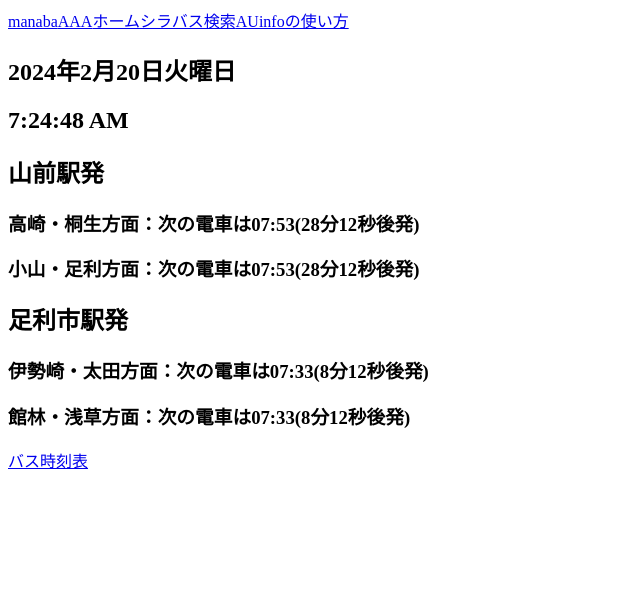
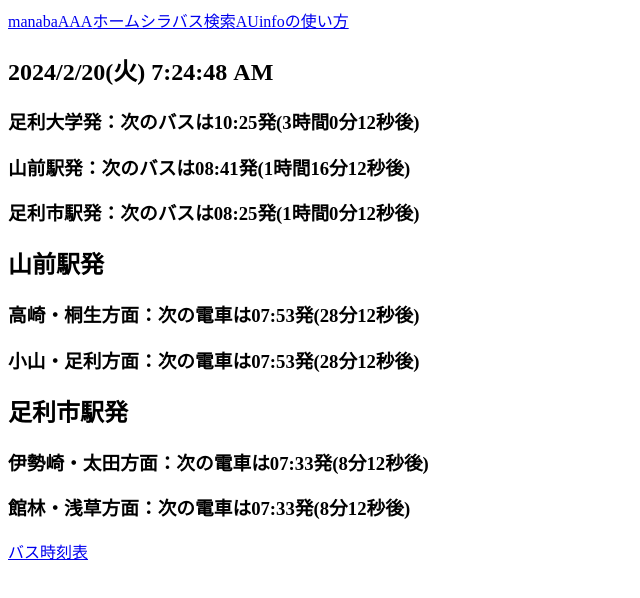
Before and after one commit to kappy0713/AUinfo, a Next.js app: page / in a window 1280 px wide. Shown: the top 598 px of the page, without its empty margins (0-640 px from the left). Built offline with nearby package versions, Linux system fonts and the light colour scheme.

Commit message:
bustimeUpdate

```diff
--- a/src/pages/index.js
+++ b/src/pages/index.js
@@ -15,8 +15,6 @@ const yama_au_schedule = ['08:41', '09:44', '11:06', '11:56', '12:36', '13:41',
 // 足利市駅発
 const ashi_au_schedule = ['08:25', '09:28', '10:50', '11:40', '12:20', '13:25', '15:50'];
 
-
-const busSchedule = ['13:00', '14:00', '15:00'];
 
 // 電車の時刻表
 // 上から順に平日, 土曜日, 日曜日
@@ -38,8 +36,6 @@ const ashi_tate_schedule = ['05:09', '05:34', '05:52', '05:56', '06:17', '06:32'
 const sat_ashi_tate_schedule = ['05:09', '05:34', '05:52', '05:56', '06:17', '06:32', '06:44', '06:51', '07:04', '07:17', '07:33', '07:39', '07:56', '08:02', '08:19', '08:33', '08:43', '09:01', '09:10', '09:23', '09:39', '09:55', '10:16', '10:26', '10:37', '10:51', '11:28', '11:38', '11:57', '12:26', '12:39', '12:57', '13:26', '13:39', '13:57', '14:26', '14:39', '14:53', '15:24', '15:37', '15:49', '16:04', '16:14', '16:37', '16:42', '17:04', '17:14', '17:37', '17:44', '18:06', '18:13', '18:34', '18:42', '19:02', '19:10', '19:27', '19:35', '19:48', '20:04', '20:24', '20:34', '20:53', '21:24', '21:51', '22:14', '22:52', '23:30'];
 const sun_ashi_tate_schedule = ['05:09', '05:34', '05:52', '05:56', '06:17', '06:32', '06:44', '06:51', '07:04', '07:17', '07:33', '07:39', '07:56', '08:02', '08:19', '08:33', '08:43', '09:01', '09:10', '09:23', '09:39', '09:55', '10:16', '10:26', '10:37', '10:51', '11:28', '11:38', '11:57', '12:26', '12:39', '12:57', '13:26', '13:39', '13:57', '14:26', '14:39', '14:53', '15:24', '15:37', '15:49', '16:04', '16:14', '16:37', '16:42', '17:04', '17:14', '17:37', '17:44', '18:06', '18:13', '18:34', '18:42', '19:02', '19:10', '19:27', '19:35', '19:48', '20:04', '20:24', '20:34', '20:53', '21:24', '21:51', '22:14', '22:52', '23:30'];
 
-
-const trainSchedule = ['13:00', '14:00', '15:00', '16:00', '17:00', '18:00'];
 
 export default function Home() {
   const Clock = () => {
@@ -79,27 +75,8 @@ export default function Home() {
       ashi_tate = ashi_tate_schedule;
     }
 
-    // 次のバスまでの時間を計算
-    const nextBusTime = busSchedule.find(busTime => {
-      const [busHour, busMinute] = busTime.split(':').map(Number);
-      const busDate = new Date();
-      busDate.setHours(busHour, busMinute, 0, 0);
-      return busDate > time;
-    });
-    let bustimeDifference = '本日のバスの運行は終了しました。';
-    if (nextBusTime) {
-      const [busHour, busMinute] = nextBusTime.split(':').map(Number);
-      const nextBusDate = new Date();
-      nextBusDate.setHours(busHour, busMinute, 0, 0);
-      const diffSeconds = Math.round((nextBusDate - time) / 1000);
-      const hours = Math.floor(diffSeconds / 3600);
-      const minutes = Math.floor((diffSeconds % 3600) / 60);
-      const seconds = diffSeconds % 60;
-      bustimeDifference = `次のバスまで ${hours}時間${minutes}分${seconds}秒`;
-    }
-
-    // 次の電車までの時間を計算
-    function NextTrainTime(Schedule, time) {
+    // 次のバス・電車までの時間を計算
+    function NextTime(Schedule, time) {
       const nextTime = Schedule.find(Time => {
         const [Hour, Minute] = Time.split(':').map(Number);
         const currentDate = new Date();
@@ -107,7 +84,7 @@ export default function Home() {
         return currentDate > time;
       });
 
-      let timeDiff = '本日の電車の運行は終了しました。';
+      let timeDiff = '本日の運行は終了しました。';
 
       if (nextTime) {
         const [Hour, Minute] = nextTime.split(':').map(Number);
@@ -118,21 +95,26 @@ export default function Home() {
         const minutes = Math.floor((diffSeconds % 3600) / 60);
         const seconds = diffSeconds % 60;
         if (hours == 0) {
-          timeDiff = `${minutes}分${seconds}秒`;
+          timeDiff = `${minutes}分${seconds}秒後`;
         }
         else {
-          timeDiff = `${hours}時間${minutes}分${seconds}秒`;
+          timeDiff = `${hours}時間${minutes}分${seconds}秒後`;
         }
       }
       return timeDiff;
     }
 
-    const yama_taka_diff = NextTrainTime(yama_taka, time);
-    const yama_oya_diff = NextTrainTime(yama_oya, time);
-    const ashi_ise_diff = NextTrainTime(ashi_ise, time);
-    const ashi_tate_diff = NextTrainTime(ashi_tate, time);
+    const au_yama_diff = NextTime(au_yama_schedule, time);
+    const au_ashi_diff = NextTime(au_ashi_schedule, time);
+    const yama_au_diff = NextTime(yama_au_schedule, time);
+    const ashi_au_diff = NextTime(ashi_au_schedule, time);
 
-    // 次の電車の時刻表を取得
+    const yama_taka_diff = NextTime(yama_taka, time);
+    const yama_oya_diff = NextTime(yama_oya, time);
+    const ashi_ise_diff = NextTime(ashi_ise, time);
+    const ashi_tate_diff = NextTime(ashi_tate, time);
+
+    // 次のバス・電車の時刻表を取得
     function NextArrivalTime(schedule, time) {
       const nextTime = schedule.find(trainTime => {
         const [hour, minute] = trainTime.split(':').map(Number);
@@ -142,11 +124,15 @@ export default function Home() {
       });
 
       if (nextTime) {
-        return `${nextTime}`;
+        return `${nextTime}発`;
       } else {
-        return '本日の電車の運行は終了しました。';
+        return '本日の運行は終了しました。';
       }
     }
+    const au_yama_time= NextArrivalTime(au_yama_schedule, time);
+    const au_ashi_time= NextArrivalTime(au_ashi_schedule, time);
+    const yama_au_time= NextArrivalTime(yama_au_schedule, time);
+    const ashi_au_time= NextArrivalTime(ashi_au_schedule, time);
 
     const yama_taka_time= NextArrivalTime(yama_taka, time);
     const yama_oya_time= NextArrivalTime(yama_oya, time);
@@ -155,14 +141,16 @@ export default function Home() {
 
     return (
       <div>
-        <h2>{today.getFullYear()}年{today.getMonth()+1}月{today.getDate()}日{days[today.getDay()]}曜日</h2>
-        <h2>{time.toLocaleTimeString()}</h2>
+        <h2>{today.getFullYear()}/{today.getMonth()+1}/{today.getDate()}({days[today.getDay()]})  {time.toLocaleTimeString()}</h2>
+        <h3>足利大学発：次のバスは{au_ashi_time}({au_ashi_diff})</h3>
+        <h3>山前駅発：次のバスは{yama_au_time}({yama_au_diff})</h3>
+        <h3>足利市駅発：次のバスは{ashi_au_time}({ashi_au_diff})</h3>
         <h2>山前駅発</h2>
-        <h3>高崎・桐生方面：次の電車は{yama_taka_time}({yama_taka_diff}後発)</h3>
-        <h3>小山・足利方面：次の電車は{yama_oya_time}({yama_oya_diff}後発)</h3>
+        <h3>高崎・桐生方面：次の電車は{yama_taka_time}({yama_taka_diff})</h3>
+        <h3>小山・足利方面：次の電車は{yama_oya_time}({yama_oya_diff})</h3>
         <h2>足利市駅発</h2>
-        <h3>伊勢崎・太田方面：次の電車は{ashi_ise_time}({ashi_ise_diff}後発)</h3>
-        <h3>館林・浅草方面：次の電車は{ashi_tate_time}({ashi_tate_diff}後発)</h3>
+        <h3>伊勢崎・太田方面：次の電車は{ashi_ise_time}({ashi_ise_diff})</h3>
+        <h3>館林・浅草方面：次の電車は{ashi_tate_time}({ashi_tate_diff})</h3>
       </div>
     );
   };
```
